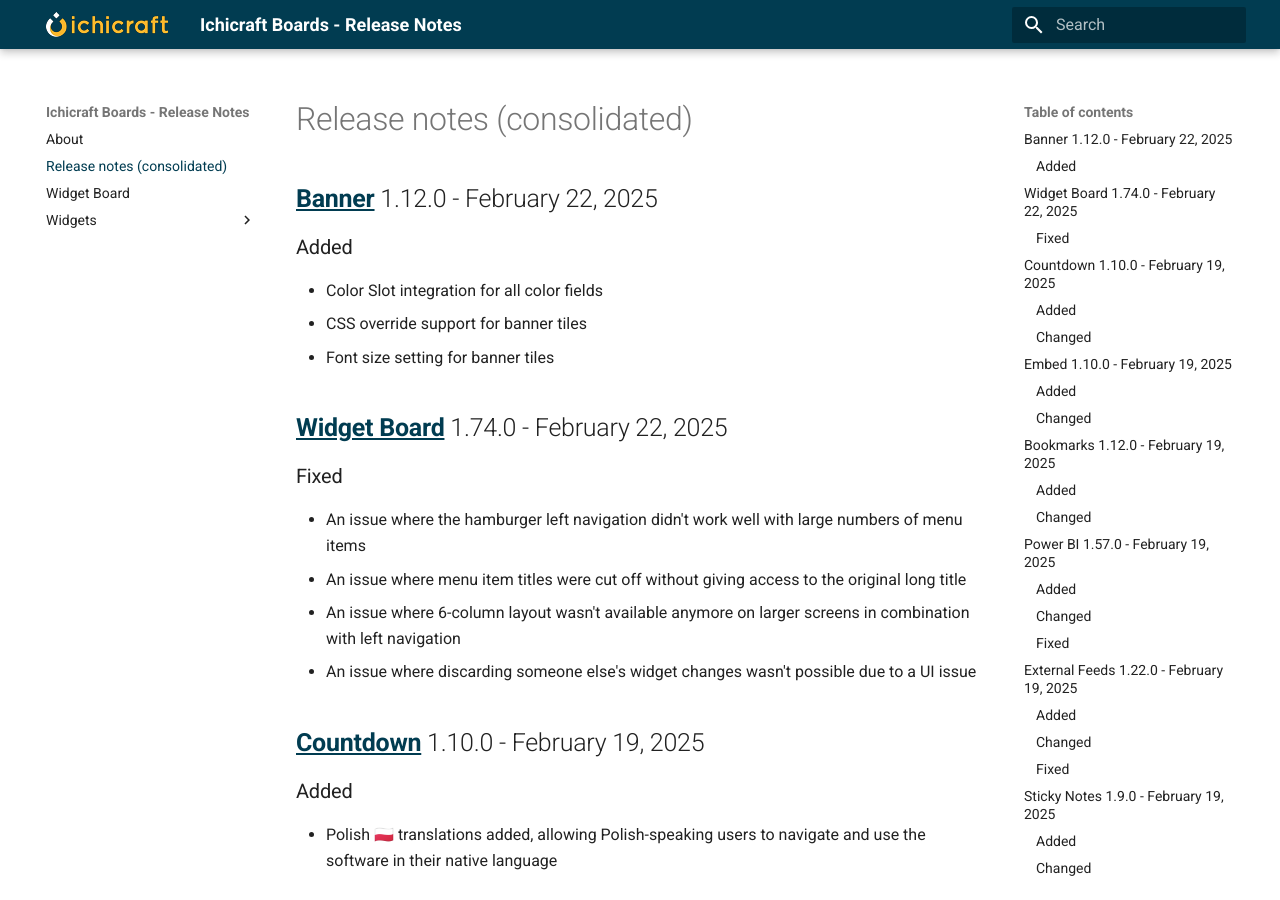
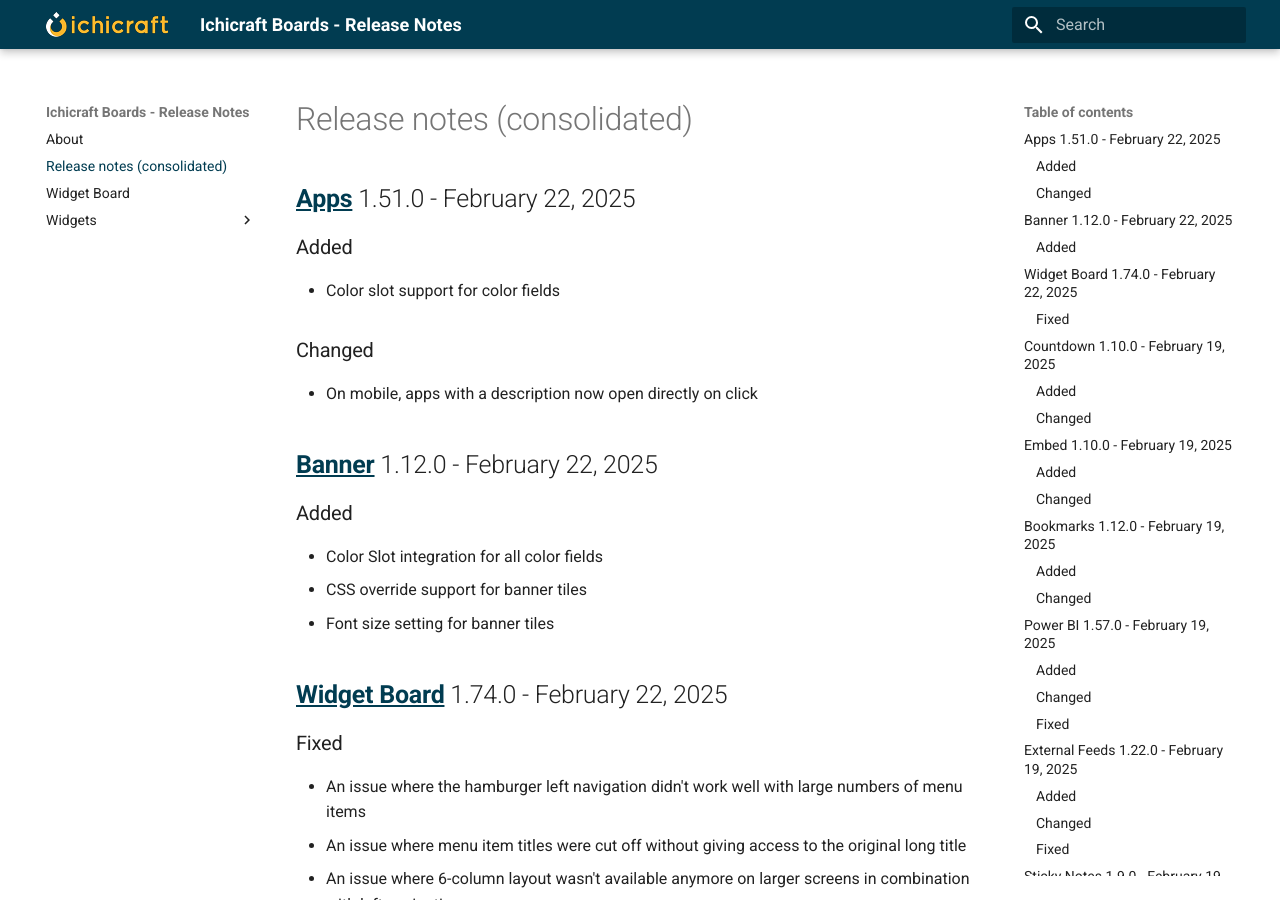
Before and after one commit to ichicraft/widgets-docs, an MkDocs documentation site: the page built from docs/Release-notes-(consolidated).md, in a window 1280 px wide and 900 px high. Built offline with MkDocs 1.6.1 and Material for MkDocs 9.7.7, drawn with Linux system fonts in a browser that asks for light colours.

Commit message:
Release notes updated by BuildService

```diff
--- a/docs/Release-notes-(consolidated).md
+++ b/docs/Release-notes-(consolidated).md
@@ -1,3 +1,11 @@
+## [Apps](./Widgets/Apps.md) 1.51.0 - February 22, 2025
+
+### Added
+- Color slot support for color fields
+
+### Changed
+- On mobile, apps with a description now open directly on click
+
 ## [Banner](./Widgets/Banner.md) 1.12.0 - February 22, 2025
 
 ### Added
--- a/docs/Widgets/Apps.md
+++ b/docs/Widgets/Apps.md
@@ -1,3 +1,11 @@
+## 1.51.0 - February 22, 2025
+
+### Added
+- Color slot support for color fields
+
+### Changed
+- On mobile, apps with a description now open directly on click
+
 ## 1.50.0 - February 19, 2025
 
 ### Added
```
